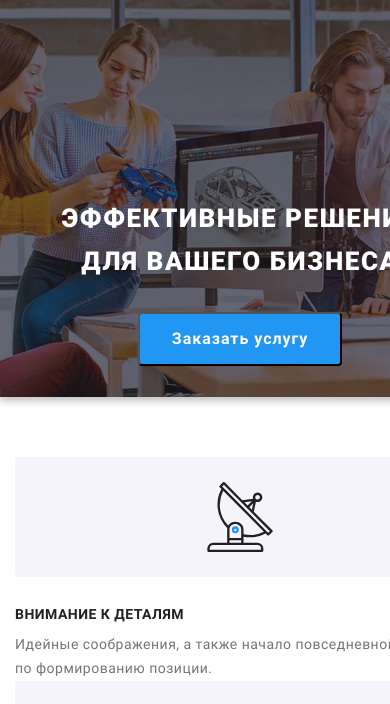
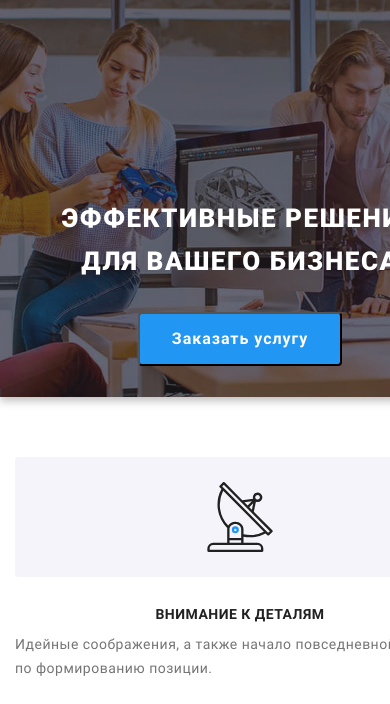
Before and after one commit to Yaroslava16/goit-markup-hw-08, a plain HTML site: page index.html in a window 390 px wide. Shown: the part 85-789 px from the top of the page. Drawn offline with nearby package versions, Linux system fonts and the light colour scheme.

Commit message:
Делает мобильную версию секции под героем

```diff
--- a/sass/layouts/_benefits.scss
+++ b/sass/layouts/_benefits.scss
@@ -20,6 +20,12 @@
 // //      margin-right: 0;
 // //  }
 // }
+
+@media screen and (max-width: 480px) {
+    .list-p {
+    margin-bottom: 30px;;
+    }
+  }
 
 .icon::before {
     content: "";
@@ -45,6 +51,12 @@
     text-transform: uppercase;
 }
 
+@media screen and (max-width: 480px) {
+    .section-title {
+    text-align: center;
+    }
+  }
+
 .section-text {
     margin: 0;
 
```
Also changed, not shown: css/main.css, css/main.min.css, 2 other files.
